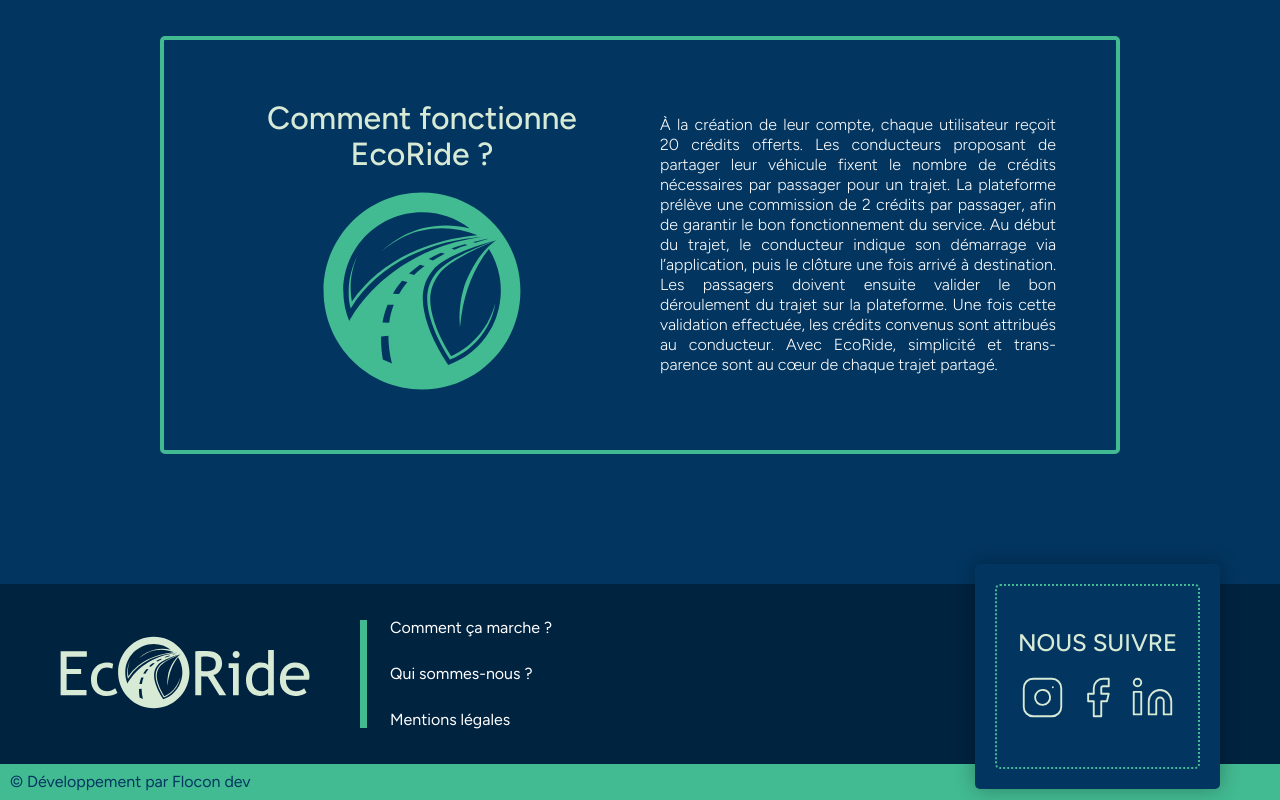
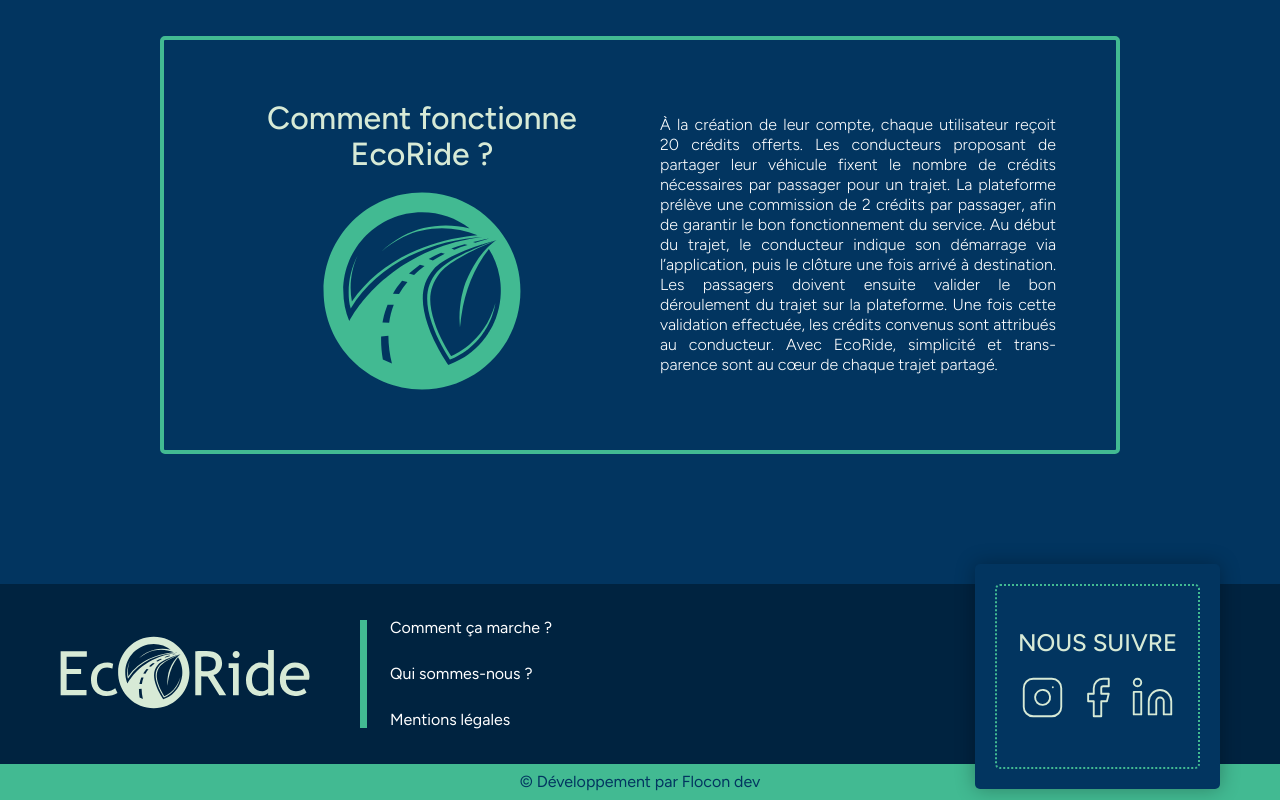
Before and after one commit to Peterpaine01/ecoride-frontend, a React app: page / in a window 1280 px wide. Shown: the part 1103-1903 px from the top of the page. Built offline with nearby package versions, Linux system fonts and the light colour scheme; the HTML template or start-up script is replaced by a standard one.

Commit message:
modal correction

```diff
--- a/src/components/Search.jsx
+++ b/src/components/Search.jsx
@@ -351,7 +351,7 @@ const SearchBlock = () => {
             </div>
             <h3>À quelle date partez-vous ?</h3>
 
-            <form onSubmit={handleSubmit}>
+            <form onSubmit={handleSubmit} className={modalContent}>
               <div className="input-group date-picker">
                 <label htmlFor="end-ride" className="label-hidden">
                   Date du départ
--- a/src/sass/partials/_footer.scss
+++ b/src/sass/partials/_footer.scss
@@ -87,7 +87,9 @@ footer {
   }
   .container-fluid {
     background-color: variables.$color-primary;
-    padding: 10px 10px;
+    padding: 10px 20px;
+    display: flex;
+    justify-content: center;
     p {
       text-align: center;
       color: variables.$color-dark;
--- a/src/sass/partials/_responsive.scss
+++ b/src/sass/partials/_responsive.scss
@@ -39,6 +39,9 @@
 }
 
 @media screen and (max-width: 890px) {
+  body {
+    padding-bottom: 50px;
+  }
   h1 {
     font-size: 28px;
   }
@@ -171,13 +174,14 @@
   // FOOTER
   footer {
     position: fixed;
+    margin: 0;
     display: flex;
     bottom: 0;
     width: 100%;
     background-color: variables.$color-primary;
-    height: 50px;
+    height: 60px;
     justify-content: space-between;
-    border-top: 1px solid variables.$color-secondary;
+
     .container {
       width: 100%;
       padding: 0;
@@ -186,6 +190,7 @@
       }
       &.mobile {
         display: flex;
+        border-top: 1px solid variables.$color-secondary;
       }
     }
     .btn-footer {
--- a/src/sass/partials/_search.scss
+++ b/src/sass/partials/_search.scss
@@ -353,4 +353,11 @@
   .react-datepicker {
     border-top-right-radius: 15px !important;
   }
+
+  form:not(.selectedDate) {
+    width: 100%;
+    input[type="text"] {
+      width: 100%;
+    }
+  }
 }
```
